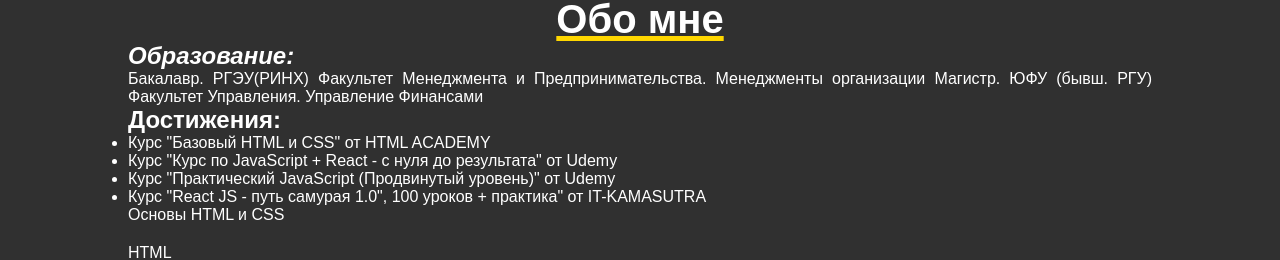
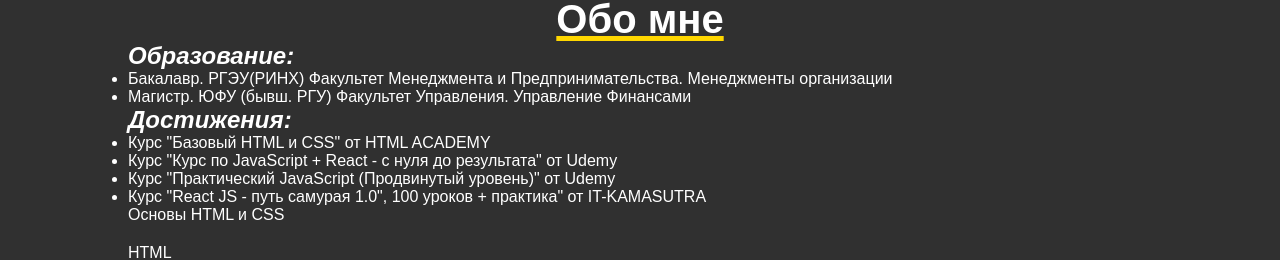
Before and after one commit to mickeysss/portfolio, a React (Create React App) app: page / in a window 1280 px wide. Shown: the part 335-595 px from the top of the page. Built offline with nearby package versions, Linux system fonts and the light colour scheme; a web font is replaced by a local one.

Commit message:
Update About.jsx

```diff
--- a/src/components/About/About.jsx
+++ b/src/components/About/About.jsx
@@ -17,9 +17,11 @@ const About = () => {
                 <p>
                     <h2>Образование:</h2>
                     <ul>
-                    Бакалавр. РГЭУ(РИНХ) Факультет Менеджмента и Предпринимательства. Менеджменты организации
-                    Магистр. ЮФУ (бывш. РГУ) Факультет Управления. Управление Финансами
+                    <li>Бакалавр. РГЭУ(РИНХ) Факультет Менеджмента и Предпринимательства. Менеджменты организации</li>
+                    <li>Магистр. ЮФУ (бывш. РГУ) Факультет Управления. Управление Финансами</li>
+                    </ul>
                     <h2>Достижения:</h2>
+                    <ul>
                     <li>Курс "Базовый HTML и СSS" от HTML ACADEMY</li>
                     <li>Курс "Курс по JavaScript + React - с нуля до результата" от Udemy</li>
                     <li>Курс "Практический JavaScript (Продвинутый уровень)" от Udemy</li>
```
